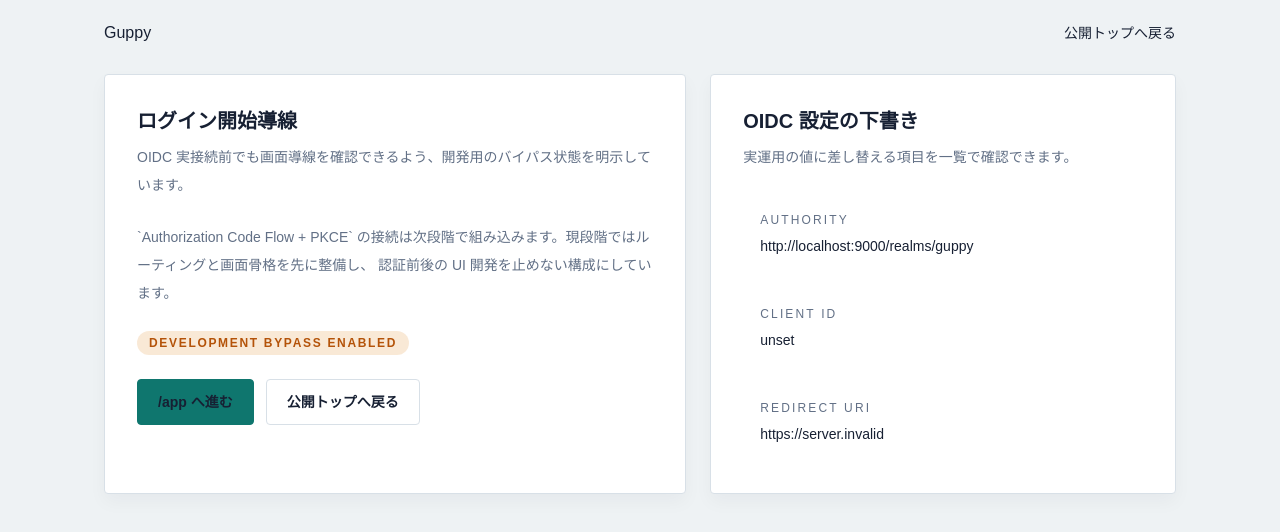
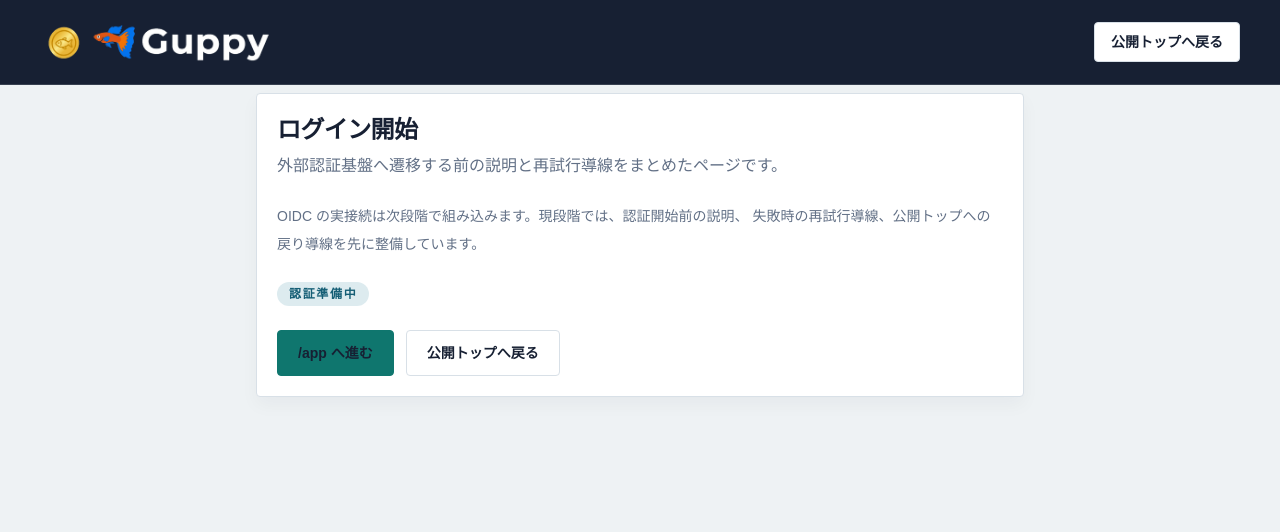
Before and after one commit to perotaro/stock_web, a React (Vite) app in the folder apps/frontend/: page /login in a window 1280 px wide. Shown: the top 532 px of the page. Built offline with nearby package versions, Linux system fonts and the light colour scheme; no server answers.

Commit message:
feat: 共通ヘッダと認証後サマリ導線を整備
GlobalHeader を追加し、公開導線と認証後導線のヘッダ構成を統一。\n/app のサマリ表示、ページ内ナビ、ログイン導線の見た目を調整。

```diff
--- a/apps/frontend/src/app/layouts/AppLayout.tsx
+++ b/apps/frontend/src/app/layouts/AppLayout.tsx
@@ -1,4 +1,6 @@
-import { NavLink, Outlet } from 'react-router-dom'
+import { Outlet } from 'react-router-dom'
+
+import { GlobalHeader } from '@/components/navigation/GlobalHeader'
 
 /**
  * 認証後画面で使う共通レイアウトを描画する。
@@ -6,35 +8,19 @@ import { NavLink, Outlet } from 'react-router-dom'
  * @returns 認証後領域のレイアウト。
  */
 export function AppLayout() {
+  const headerActions = [
+    {
+      label: 'Logout',
+      to: '/logout',
+      variant: 'text',
+    },
+  ] as const
+
   return (
     <div className="page-shell">
-      <header className="shell-header">
-        <div>
-          <p className="text-xs tracking-[0.28em] text-[color:var(--color-muted)] uppercase">
-            Authenticated Area
-          </p>
-          <h1 className="mt-2 text-2xl font-semibold text-[color:var(--color-ink)]">
-            Guppy control surface
-          </h1>
-        </div>
+      <GlobalHeader actions={headerActions} />
 
-        <nav className="flex flex-wrap items-center justify-end gap-3 text-sm text-[color:var(--color-muted)]">
-          <NavLink to="/app" end className="nav-link">
-            Summary
-          </NavLink>
-          <NavLink to="/app/systems/alpha-growth" className="nav-link">
-            System
-          </NavLink>
-          <NavLink to="/app/watchlist" className="nav-link">
-            Watchlist
-          </NavLink>
-          <NavLink to="/logout" className="nav-link">
-            Logout
-          </NavLink>
-        </nav>
-      </header>
-
-      <main className="mx-auto flex w-full max-w-7xl flex-1 flex-col px-5 pt-4 pb-10 md:px-8 lg:px-10">
+      <main className="mx-auto flex w-full max-w-6xl flex-1 flex-col px-5 pt-5 pb-12 md:px-8 lg:px-10">
         <Outlet />
       </main>
     </div>
--- a/apps/frontend/src/app/layouts/PublicLayout.tsx
+++ b/apps/frontend/src/app/layouts/PublicLayout.tsx
@@ -1,4 +1,6 @@
-import { Link, Outlet, useLocation } from 'react-router-dom'
+import { Outlet, useLocation } from 'react-router-dom'
+
+import { GlobalHeader } from '@/components/navigation/GlobalHeader'
 
 /**
  * 公開トップとログイン導線で使う共通レイアウトを描画する。
@@ -8,39 +10,19 @@ import { Link, Outlet, useLocation } from 'react-router-dom'
 export function PublicLayout() {
   const location = useLocation()
   const isHomePage = location.pathname === '/'
-  const actionLabel =
-    location.pathname === '/login' ? '公開トップへ戻る' : 'ログイン'
-  const actionTo = location.pathname === '/login' ? '/' : '/login'
+  const headerActions = [
+    {
+      label: isHomePage ? 'ログイン' : '公開トップへ戻る',
+      to: isHomePage ? '/login' : '/',
+      variant: isHomePage ? 'primary' : 'text',
+    },
+  ] as const
 
   return (
     <div
       className={`page-shell public-shell ${isHomePage ? 'public-shell--home' : ''}`.trim()}
     >
-      <header
-        className={`shell-header public-shell-header ${isHomePage ? 'public-shell-header--home' : ''}`.trim()}
-      >
-        <Link
-          to="/"
-          className={`public-brand-link ${isHomePage ? 'public-brand-link--home' : ''}`.trim()}
-        >
-          {isHomePage ? (
-            <img
-              src="/guppy_logo.png"
-              alt="Guppy"
-              className="public-brand-image"
-            />
-          ) : (
-            'Guppy'
-          )}
-        </Link>
-
-        <Link
-          to={actionTo}
-          className={`${isHomePage ? 'public-header-button' : 'public-header-action public-header-action--default'}`.trim()}
-        >
-          {actionLabel}
-        </Link>
-      </header>
+      <GlobalHeader actions={headerActions} />
 
       <main
         className={`public-shell-main ${isHomePage ? 'public-shell-main--home' : ''}`.trim()}
--- a/apps/frontend/src/app/router/AppRouterProvider.tsx
+++ b/apps/frontend/src/app/router/AppRouterProvider.tsx
@@ -55,7 +55,7 @@ const router = createBrowserRouter([
         element: <AppSummaryPage />,
       },
       {
-        path: 'systems/:systemCode',
+        path: 'systems/:system_code',
         element: <SystemLatestPage />,
       },
       {
--- /dev/null
+++ b/apps/frontend/src/components/navigation/GlobalHeader.tsx
@@ -0,0 +1,83 @@
+import { Link, NavLink } from 'react-router-dom'
+
+type GlobalHeaderActionVariant = 'nav' | 'primary' | 'text'
+
+type GlobalHeaderAction = {
+  label: string
+  to: string
+  variant: GlobalHeaderActionVariant
+  end?: boolean
+}
+
+type GlobalHeaderProps = {
+  actions: readonly GlobalHeaderAction[]
+}
+
+/**
+ * ヘッダーアクションの見た目に応じたクラス名を返す。
+ *
+ * @param variant アクションの見た目種別。
+ * @param isActive 現在地と一致しているかどうか。
+ * @returns ヘッダーアクションに適用するクラス文字列。
+ */
+function getHeaderActionClass(
+  variant: GlobalHeaderActionVariant,
+  isActive: boolean,
+): string {
+  if (variant === 'primary') {
+    return 'global-header-primary'
+  }
+
+  if (variant === 'text') {
+    return 'global-header-text-link'
+  }
+
+  return isActive
+    ? 'global-header-nav-link global-header-nav-link--active'
+    : 'global-header-nav-link'
+}
+
+/**
+ * 全ページ共通で使うグローバルヘッダーを描画する。
+ *
+ * @param props 右側アクション群を含む props。
+ * @returns ブランドロゴと導線を持つ共通ヘッダー。
+ */
+export function GlobalHeader(props: GlobalHeaderProps) {
+  const { actions } = props
+
+  return (
+    <header className="global-header">
+      <div className="global-header-inner">
+        <Link to="/" className="global-header-brand">
+          <img src="/guppy_logo.png" alt="Guppy" className="global-header-brand-image" />
+        </Link>
+
+        <nav className="global-header-actions" aria-label="Global">
+          {actions.map((action) =>
+            action.variant === 'nav' ? (
+              <NavLink
+                key={`${action.variant}-${action.to}`}
+                to={action.to}
+                {...(action.end ? { end: true } : {})}
+                className={({ isActive }) =>
+                  getHeaderActionClass(action.variant, isActive)
+                }
+              >
+                {action.label}
+              </NavLink>
+            ) : (
+              <Link
+                key={`${action.variant}-${action.to}`}
+                to={action.to}
+                className={getHeaderActionClass(action.variant, false)}
+              >
+                {action.label}
+              </Link>
+            ),
+          )}
+        </nav>
+      </div>
+    </header>
+  )
+}
--- a/apps/frontend/src/components/ui/SectionCard.tsx
+++ b/apps/frontend/src/components/ui/SectionCard.tsx
@@ -19,11 +19,11 @@ export function SectionCard(props: SectionCardProps) {
     <section className={`page-panel ${className}`.trim()}>
       <div className="flex items-start justify-between gap-4">
         <div>
-          <h2 className="text-xl font-semibold text-[color:var(--color-ink)]">
+          <h2 className="text-2xl font-semibold tracking-tight text-[color:var(--color-ink)]">
             {title}
           </h2>
           {description ? (
-            <p className="mt-2 text-sm leading-7 text-[color:var(--color-muted)]">
+            <p className="mt-2 text-base leading-6 text-[color:var(--color-muted)]">
               {description}
             </p>
           ) : null}
--- a/apps/frontend/src/pages/app/SystemLatestPage.tsx
+++ b/apps/frontend/src/pages/app/SystemLatestPage.tsx
@@ -40,7 +40,7 @@ export function SystemLatestPage() {
       >
         <div className="flex flex-wrap items-center gap-3">
           <StatusPill
-            label={params.systemCode ?? 'unknown-system'}
+            label={params.system_code ?? 'unknown-system'}
             tone="info"
           />
           <StatusPill label="latest only" tone="success" />
--- a/apps/frontend/src/pages/public/LoginPage.tsx
+++ b/apps/frontend/src/pages/public/LoginPage.tsx
@@ -2,7 +2,6 @@ import { Link } from 'react-router-dom'
 
 import { SectionCard } from '@/components/ui/SectionCard'
 import { StatusPill } from '@/components/ui/StatusPill'
-import { getClientEnv } from '@/lib/env/clientEnv'
 
 /**
  * ログイン導線のスタブ画面を描画する。
@@ -10,30 +9,20 @@ import { getClientEnv } from '@/lib/env/clientEnv'
  * @returns OIDC 接続前の導線説明ページ。
  */
 export function LoginPage() {
-  const clientEnv = getClientEnv()
-
   return (
-    <div className="grid gap-6 lg:grid-cols-[1fr_0.8fr]">
+    <div className="mx-auto max-w-3xl">
       <SectionCard
-        title="ログイン開始導線"
-        description="OIDC 実接続前でも画面導線を確認できるよう、開発用のバイパス状態を明示しています。"
+        title="ログイン開始"
+        description="外部認証基盤へ遷移する前の説明と再試行導線をまとめたページです。"
       >
         <div className="space-y-6">
           <p className="text-sm leading-7 text-[color:var(--color-muted)]">
-            `Authorization Code Flow + PKCE`
-            の接続は次段階で組み込みます。現段階ではルーティングと画面骨格を先に整備し、
-            認証前後の UI 開発を止めない構成にしています。
+            OIDC の実接続は次段階で組み込みます。現段階では、認証開始前の説明、
+            失敗時の再試行導線、公開トップへの戻り導線を先に整備しています。
           </p>
 
           <div className="flex flex-wrap gap-3">
-            <StatusPill
-              label={
-                clientEnv.enableDevAuthBypass
-                  ? 'development bypass enabled'
-                  : 'oidc connection pending'
-              }
-              tone={clientEnv.enableDevAuthBypass ? 'warning' : 'info'}
-            />
+            <StatusPill label="認証準備中" tone="info" />
           </div>
 
           <div className="flex flex-wrap gap-3">
@@ -46,38 +35,6 @@ export function LoginPage() {
           </div>
         </div>
       </SectionCard>
-
-      <SectionCard
-        title="OIDC 設定の下書き"
-        description="実運用の値に差し替える項目を一覧で確認できます。"
-      >
-        <dl className="grid gap-4 text-sm">
-          <div className="rounded-3xl border border-white/60 bg-white/75 p-4">
-            <dt className="text-xs tracking-[0.18em] text-[color:var(--color-muted)] uppercase">
-              Authority
-            </dt>
-            <dd className="mt-2 font-medium break-all text-[color:var(--color-ink)]">
-              {clientEnv.oidcAuthority}
-            </dd>
-          </div>
-          <div className="rounded-3xl border border-white/60 bg-white/75 p-4">
-            <dt className="text-xs tracking-[0.18em] text-[color:var(--color-muted)] uppercase">
-              Client ID
-            </dt>
-            <dd className="mt-2 font-medium text-[color:var(--color-ink)]">
-              {clientEnv.oidcClientId}
-            </dd>
-          </div>
-          <div className="rounded-3xl border border-white/60 bg-white/75 p-4">
-            <dt className="text-xs tracking-[0.18em] text-[color:var(--color-muted)] uppercase">
-              Redirect URI
-            </dt>
-            <dd className="mt-2 font-medium break-all text-[color:var(--color-ink)]">
-              {clientEnv.oidcRedirectUri}
-            </dd>
-          </div>
-        </dl>
-      </SectionCard>
     </div>
   )
 }
--- a/apps/frontend/src/styles/index.css
+++ b/apps/frontend/src/styles/index.css
@@ -76,6 +76,42 @@ select {
     @apply sticky top-0 z-10 mx-auto flex w-full max-w-6xl items-center justify-between gap-5 px-5 py-5 md:px-8 lg:px-10;
   }
 
+  .global-header {
+    @apply border-b border-[color:var(--color-hero-line)] bg-[color:var(--color-hero-bg)];
+  }
+
+  .global-header-inner {
+    @apply mx-auto flex w-full max-w-none items-center justify-between gap-5 px-5 py-5 md:px-8 lg:px-10;
+  }
+
+  .global-header-brand {
+    @apply inline-flex items-center;
+  }
+
+  .global-header-brand-image {
+    @apply block h-6 w-auto md:h-10 lg:h-11;
+  }
+
+  .global-header-actions {
+    @apply flex flex-wrap items-center justify-end gap-3;
+  }
+
+  .global-header-text-link {
+    @apply inline-flex min-h-10 items-center justify-center rounded-[4px] border border-[color:var(--color-line)] bg-[color:var(--color-surface)] px-4 text-sm font-semibold text-[color:var(--color-ink)] transition hover:border-[color:var(--color-muted)] hover:bg-white focus-visible:outline-2 focus-visible:outline-offset-2 focus-visible:outline-[color:var(--color-focus)];
+  }
+
+  .global-header-primary {
+    @apply inline-flex min-h-10 items-center justify-center rounded-[4px] border border-[color:var(--color-accent)] bg-[color:var(--color-accent)] px-4 text-sm font-semibold text-[color:var(--color-accent-ink)] transition hover:bg-[color:var(--color-accent-strong)] focus-visible:outline-2 focus-visible:outline-offset-2 focus-visible:outline-[color:var(--color-focus)];
+  }
+
+  .global-header-nav-link {
+    @apply inline-flex min-h-10 items-center justify-center rounded-[4px] px-4 py-2 text-sm font-medium text-[color:var(--color-hero-text)] transition hover:bg-white/10;
+  }
+
+  .global-header-nav-link--active {
+    @apply bg-white text-[color:var(--color-ink)] shadow-[var(--shadow-soft)];
+  }
+
   .public-shell-header {
     @apply relative;
   }
@@ -125,7 +161,7 @@ select {
   }
 
   .page-panel {
-    @apply rounded-[4px] border border-[color:var(--color-line)] bg-[color:var(--color-surface)] p-6 shadow-[var(--shadow-soft)] md:p-8;
+    @apply rounded-[4px] border border-[color:var(--color-line)] bg-[color:var(--color-surface)] p-4 shadow-[var(--shadow-soft)] md:p-5;
   }
 
   .hero-panel {
```
Also changed, not shown: apps/frontend/src/pages/app/AppSummaryPage.tsx (+81 -28 lines).
